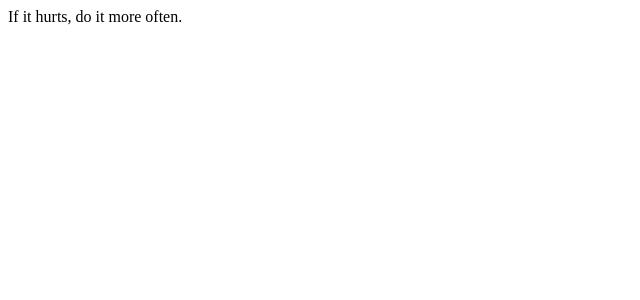
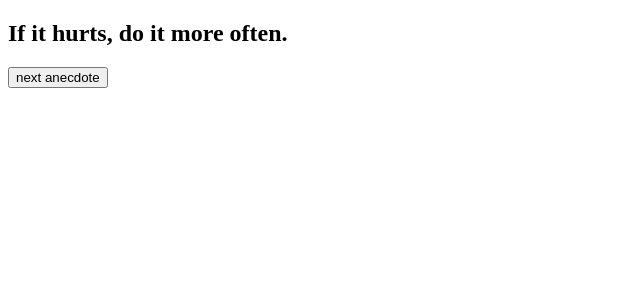
Before and after one commit to Looch8/FullStackOpen, a React (Create React App) app in the folder part1/anecdotes/: page / in a window 1280 px wide. Shown: the top 300 px of the page, without its empty margins (0-640 px from the left). Built offline with nearby package versions, Linux system fonts and the light colour scheme.

Commit message:
added button

```diff
--- a/part1/anecdotes/src/App.js
+++ b/part1/anecdotes/src/App.js
@@ -1,4 +1,8 @@
 import { useState } from "react";
+
+const Button = (props) => {
+  return <button>next anecdote</button>;
+};
 
 const App = () => {
   const anecdotes = [
@@ -19,7 +23,12 @@ const App = () => {
 
   console.log(setNewAnecdote);
 
-  return <div>{anecdotes[selected]}</div>;
+  return (
+    <div>
+      <h2>{anecdotes[selected]} </h2>
+      <Button />
+    </div>
+  );
 };
 
 export default App;
```
